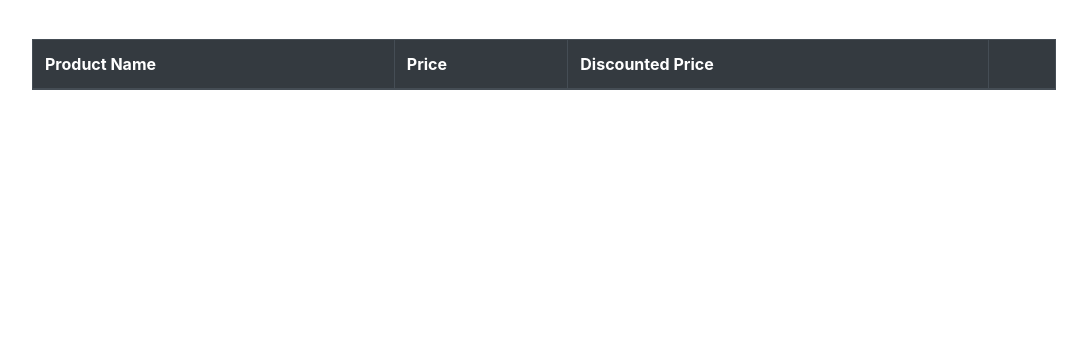
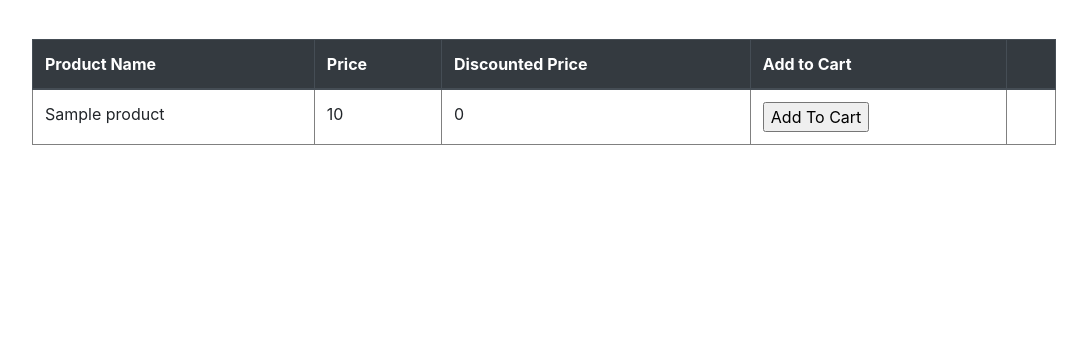
Before and after one commit to dweigle1/CS405_project, a PHP site: page / in a window 1280 px wide. Shown: the part 66-420 px from the top of the page, without its empty margins (96-1183 px from the left). Run offline with PHP 8.4, Linux system fonts and the light colour scheme; tables that the repository leaves empty or names only in its code hold one stand-in row (values such as "Sample post"); lists and menus that the app fills with data are empty; some libraries are stand-ins or nearby versions.

Commit message:
Update index.php

```diff
--- a/index.php
+++ b/index.php
@@ -13,7 +13,7 @@ if($ip_server == "158.69.195.142")
 	$username = "root";
 }
 $conn = new mysqli($host, $username, $password, $dbname);
-$sql = "SELECT Products.PID, Products.ProdName, Products.Price, Promotions.Discount FROM Products Left Join Promotions ON Promotions.PID = Products.PIDORDER BY ProdName";
+$sql = "SELECT Products.PID, Products.ProdName, Products.Price, Promotions.Discount FROM Products Left Join Promotions ON Promotions.PID = Products.PID ORDER BY ProdName";
 $result = mysqli_query($conn, $sql);
 $conn->close();
 
@@ -24,6 +24,7 @@ echo "<thead class='thead-dark'><tr>";
 echo "<th>Product Name</th>";
 echo "<th>Price</th>";
 echo "<th>Discounted Price</th>";
+echo "<th> Add to Cart </th>";
 echo "<th></th>";
 
 echo "</tr></thead>";
```
